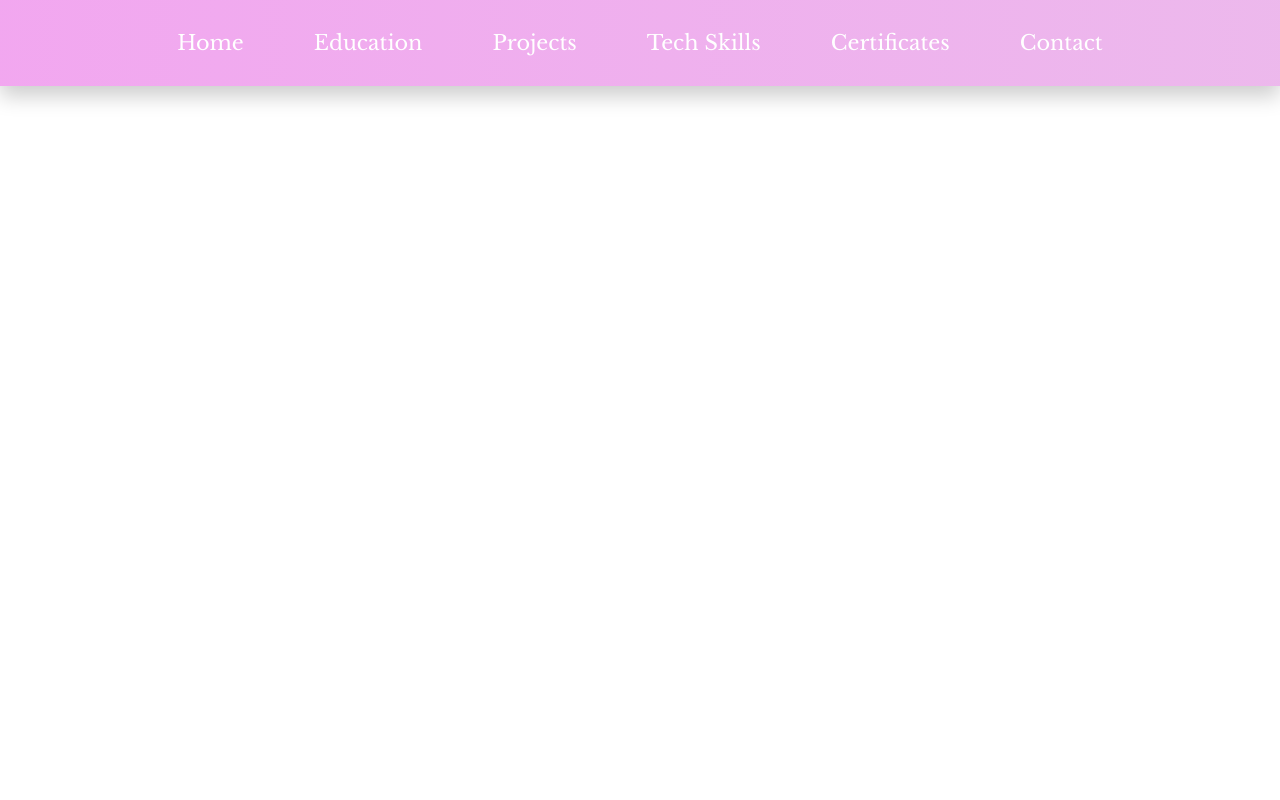
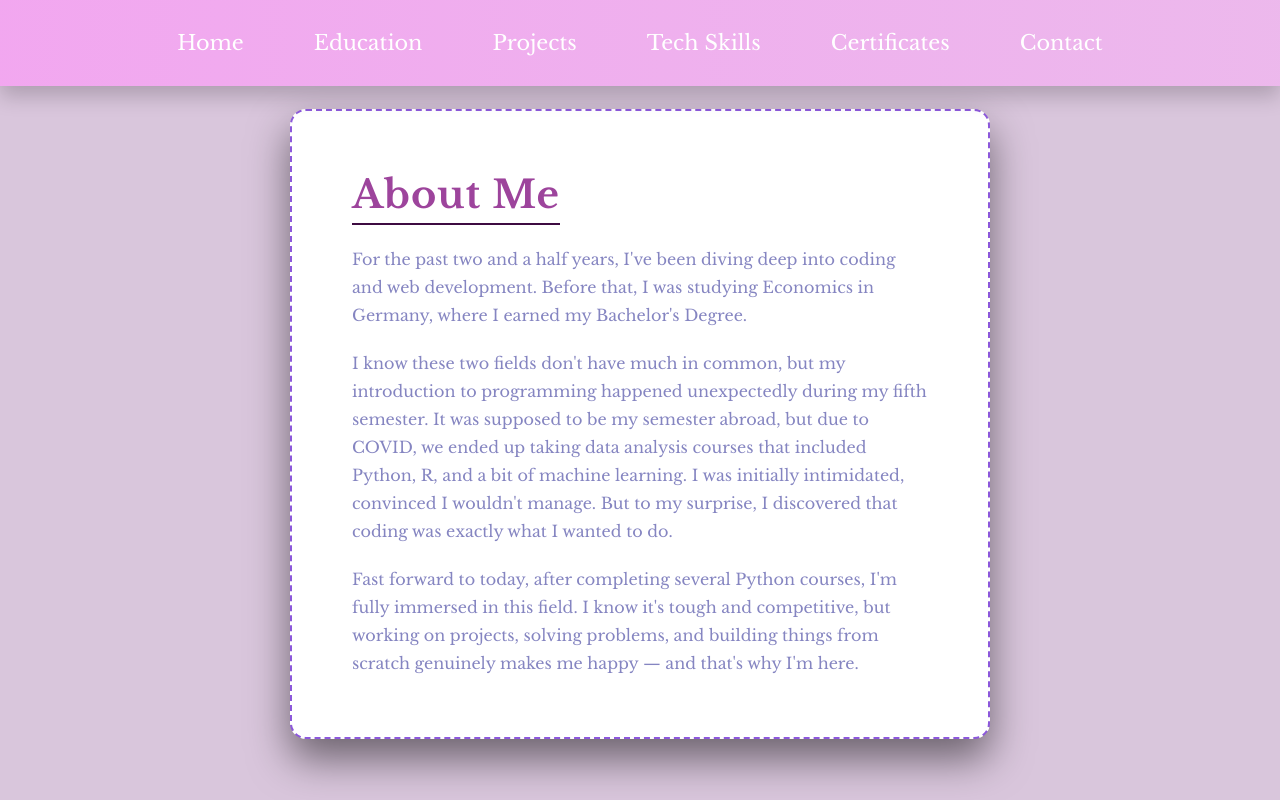
Before and after one commit to annasarabasheva/My-Personal-Portfolio, a React (Vite) app in the folder my-portfolio/: page /about in a window 1280 px wide. Built offline with nearby package versions, Linux system fonts and the light colour scheme.

Commit message:
Add AboutMe page

```diff
--- a/my-portfolio/src/App.jsx
+++ b/my-portfolio/src/App.jsx
@@ -7,6 +7,7 @@ import Education from './components/education/Education';
 import Projects from './components/projects/Projects';
 import Contact from './components/contact/Contact';
 import Certificates from './components/certificates/Certificates';
+import AboutMe from './components/about/AboutMe';
 
 
 function App() {
@@ -16,6 +17,7 @@ function App() {
       <Header />
       <Routes>
         <Route path="/" element={<Home />} />
+        <Route path='/about' element={<AboutMe />}/>
         <Route path="/techskills" element={<TechSkills />} />
         <Route path="/education" element={<Education />} />
         <Route path="/projects" element={<Projects />} />
--- /dev/null
+++ b/my-portfolio/src/components/about/AboutMe.css
@@ -0,0 +1,91 @@
+.about {
+  background-color: #d9c6dc;
+  min-height: 100vh;
+  display: flex;
+  align-items: center;
+  justify-content: center;
+  padding: 0 20px;
+  overflow: hidden;
+  position: relative;
+}
+
+.about-container {
+  background-color: #ffffff;
+  padding: 60px;
+  border-radius: 16px;
+  max-width: 700px;
+  width: 100%;
+  text-align: left;
+  box-shadow: 0px 20px 40px rgba(0, 0, 0, 0.5);
+  border: 2px dashed #8c58db;
+  position: relative;
+  z-index: 2;
+  overflow: hidden;
+  transition: transform 0.4s ease, box-shadow 0.4s ease;
+  margin-top: 3em;
+}
+
+.about-container::before {
+  content: '';
+  position: absolute;
+  width: 200%;
+  height: 200%;
+  background: radial-gradient(circle, rgba(255, 255, 255, 0.15), transparent 70%);
+  animation: backgroundMove 6s linear infinite;
+  z-index: -1;
+  opacity: 0.3;
+}
+
+@keyframes backgroundMove {
+  0% { transform: translate(-50%, -50%); }
+  100% { transform: translate(50%, 50%); }
+}
+
+.about-container:hover {
+  transform: translateY(-5px);
+  box-shadow: 0px 30px 50px rgba(0, 0, 0, 0.7);
+}
+
+.about-container h1 {
+  font-size: 2.4rem;
+  color: #9d449c;
+  margin-bottom: 20px;
+  font-weight: 700;
+  border-bottom: 2px solid #3e0b41;
+  display: inline-block;
+  padding-bottom: 5px;
+  letter-spacing: 1px;
+}
+
+.about-container p {
+  font-size: 1rem;
+  color: #8585c1;
+  line-height: 1.75;
+  margin-bottom: 20px;
+}
+
+.about-container p:last-child {
+  margin-bottom: 0;
+}
+
+.cta-btn {
+  background-color: #ff4b5c;
+  color: #ffffff;
+  padding: 12px 24px;
+  border-radius: 8px;
+  font-size: 1rem;
+  font-weight: 600;
+  text-decoration: none;
+  display: inline-block;
+  transition: background-color 0.3s ease, transform 0.3s ease;
+  box-shadow: 0px 5px 15px rgba(255, 75, 92, 0.5);
+}
+
+.cta-btn:hover {
+  background-color: #e13b4b;
+  transform: translateY(-3px);
+}
+
+.cta-btn:active {
+  transform: scale(0.97);
+}
--- /dev/null
+++ b/my-portfolio/src/components/about/AboutMe.jsx
@@ -0,0 +1,22 @@
+import "./AboutMe.css";
+
+const About = () => {
+  return (
+    <section className="about">
+      <div className="about-container">
+        <h1>About Me</h1>
+        <p>
+         For the past two and a half years, I've been diving deep into coding and web development. Before that, I was studying Economics in Germany, where I earned my Bachelor's Degree.
+        </p>
+        <p>
+          I know these two fields don't have much in common, but my introduction to programming happened unexpectedly during my fifth semester. It was supposed to be my semester abroad, but due to COVID, we ended up taking data analysis courses that included Python, R, and a bit of machine learning. I was initially intimidated, convinced I wouldn't manage. But to my surprise, I discovered that coding was exactly what I wanted to do.
+        </p>
+        <p>
+          Fast forward to today, after completing several Python courses, I'm fully immersed in this field. I know it's tough and competitive, but working on projects, solving problems, and building things from scratch genuinely makes me happy — and that's why I'm here.
+        </p>
+      </div>
+    </section>
+  );
+};
+
+export default About;
--- a/my-portfolio/src/components/home/Home.css
+++ b/my-portfolio/src/components/home/Home.css
@@ -45,7 +45,7 @@ color: #555;
 margin: 20px 0;
 }
 
-.intro-section button {
+.about-btn {
 padding: 12px 25px;
 font-size: 1.2rem;
 background-color: #ea88c6; /* A fun button color */
@@ -54,8 +54,9 @@ border: none;
 border-radius: 50px;
 cursor: pointer;
 transition: background-color 0.3s;
+text-decoration: none;
 }
 
-.intro-section button:hover {
+.about-btn:hover {
 background-color: #e477c5; /* Hover effect */
 }
--- a/my-portfolio/src/components/home/Home.jsx
+++ b/my-portfolio/src/components/home/Home.jsx
@@ -1,6 +1,7 @@
-// src/components/Home.js
-import React from 'react';
+
 import './Home.css';
+import { Link } from "react-router-dom";
+
 
 const Home = () => {
   return (
@@ -17,7 +18,7 @@ const Home = () => {
           (Well, not the first, but definitely the time to show them all.)
           </p>
 
-          <button>See My Work</button>
+          <Link to="/about" className="about-btn">About Me</Link>
         </div>
       </div>
     </section>
```
